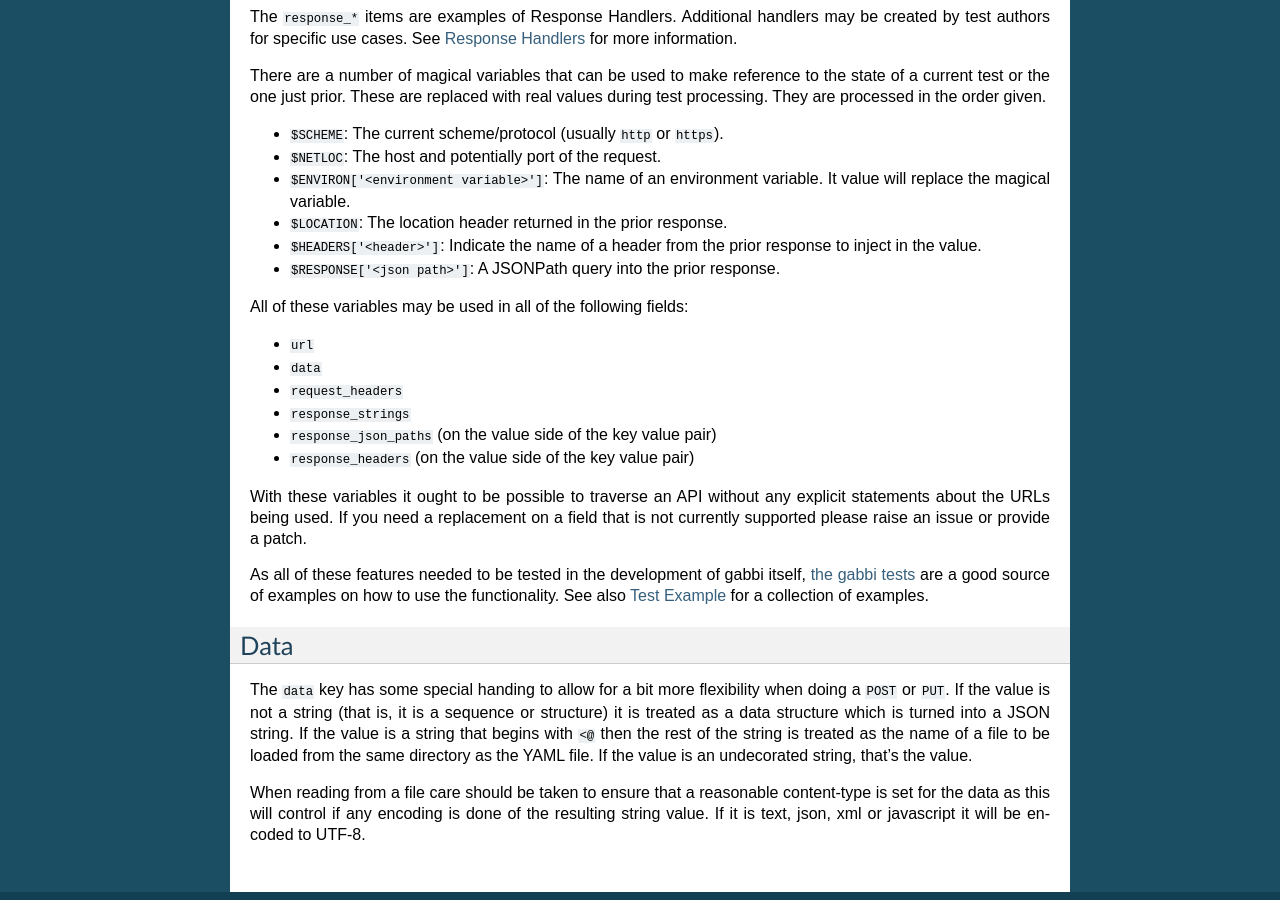
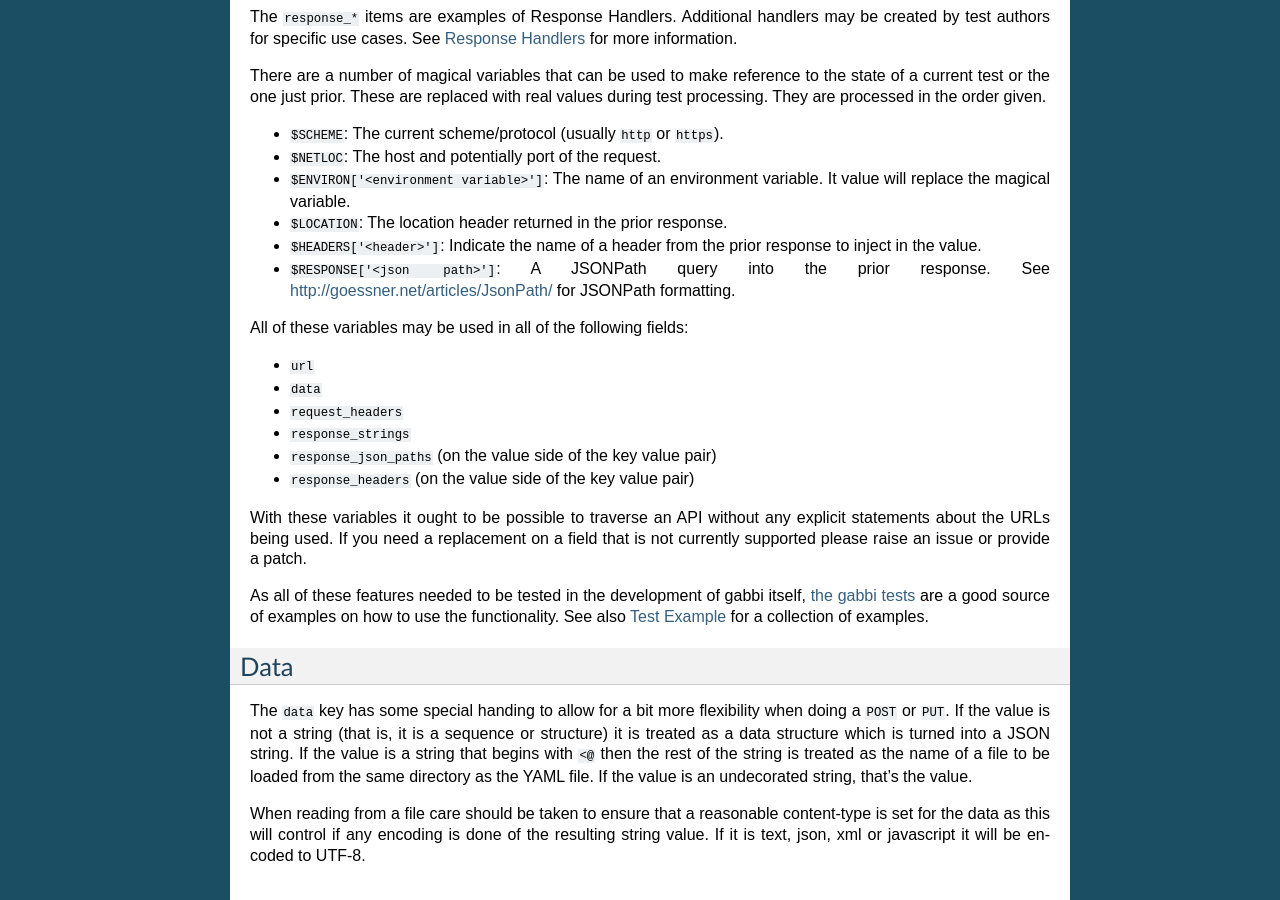
Before and after one commit to cdent/gabbi, a Sphinx documentation site: the page built from docs/source/format.rst, in a window 1280 px wide and 900 px high, scrolled down 1034 px. Built offline with Sphinx 7.4.7, drawn with Linux system fonts in a browser that asks for light colours.

Commit message:
JSONPath formatting breadcrumb in the docs

```diff
--- a/docs/source/example.yaml
+++ b/docs/source/example.yaml
@@ -167,7 +167,8 @@ tests:
 # "$ENVIRON" is a pseudo dictionary providing access to the current
 # environment.
 # "$RESPONSE" provides access to the JSON in the prior response, via
-# JSONPath.
+# JSONPath. See http://goessner.net/articles/JsonPath/ for JSONPath
+# formatting.
 # $SCHEME and $NETLOC provide access to the current protocol and
 # location (host and port).
 
--- a/docs/source/format.rst
+++ b/docs/source/format.rst
@@ -84,7 +84,8 @@ processed in the order given.
 * ``$HEADERS['<header>']``: Indicate the name of a header from the
   prior response to inject in the value.
 * ``$RESPONSE['<json path>']``: A JSONPath query into the prior
-  response.
+  response. See http://goessner.net/articles/JsonPath/ for JSONPath
+  formatting.
 
 All of these variables may be used in all of the following fields:
 
```
